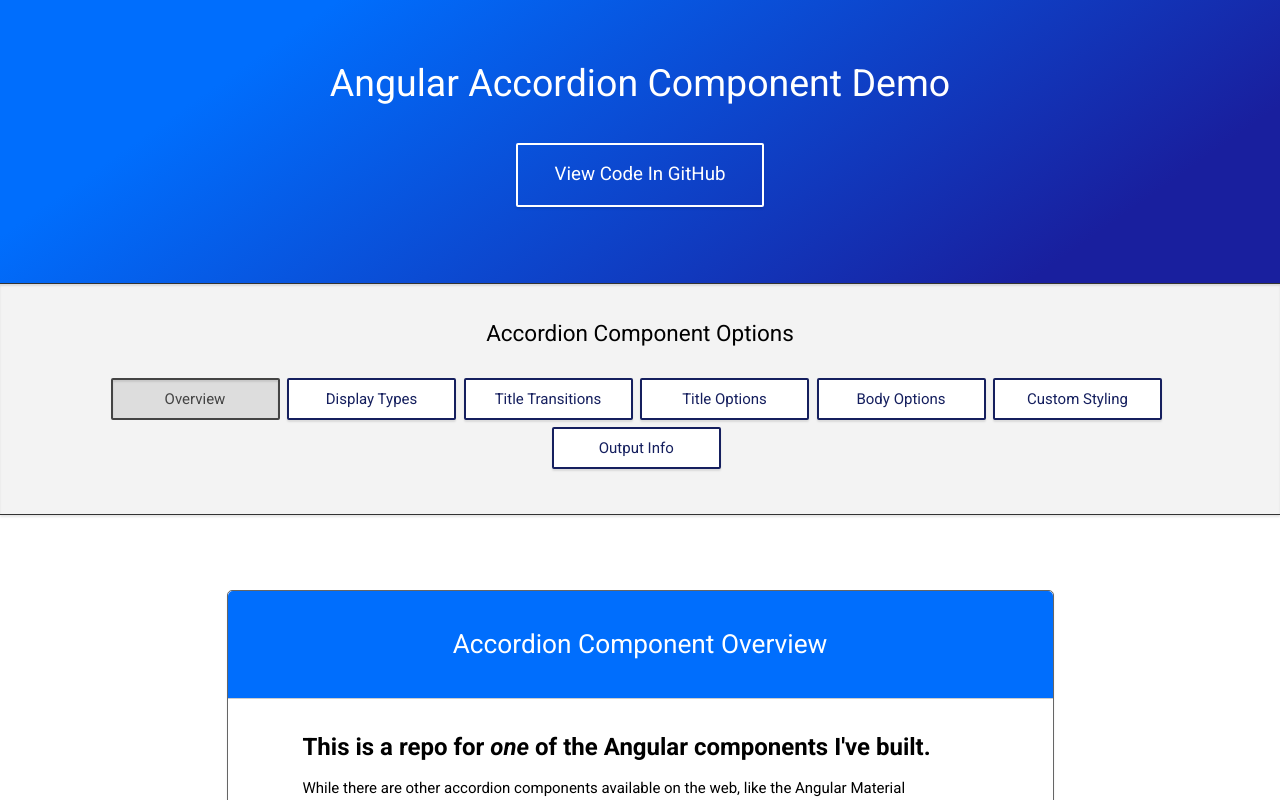
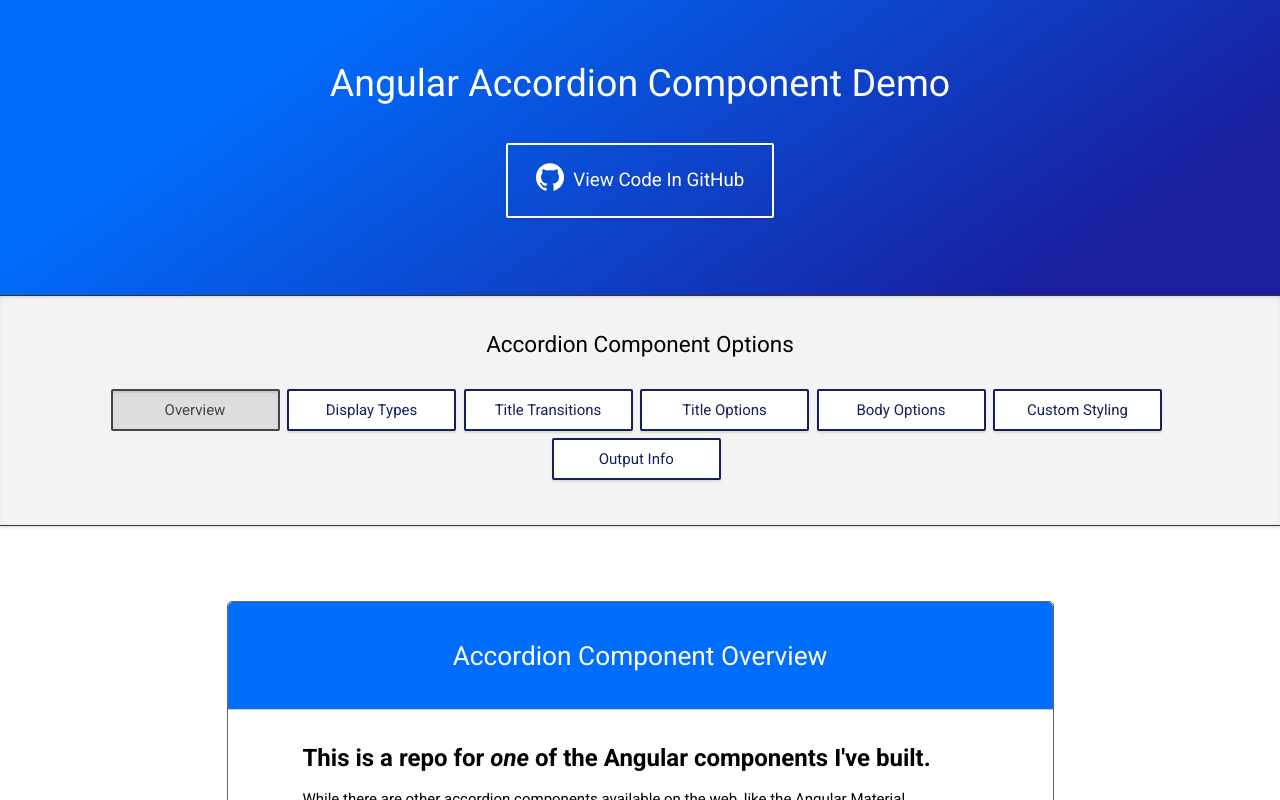
Before and after one commit to JMurkyHawk/accordion, an Angular app: page /accordion-overview in a window 1280 px wide. Shown: the top 800 px of the page. Built offline with nearby package versions, Linux system fonts and the light colour scheme.

Commit message:
Restore page head git button states, add git svg icon

```diff
--- a/src/app/app.component.html
+++ b/src/app/app.component.html
@@ -2,7 +2,10 @@
 
     <header id="pageHead">
         <h1>{{title}}</h1>
-        <a class="btn" target="_blank" href="https://github.com/JMurkyHawk/accordion/tree/master/src/app/components/j-murky-hawk-accordion">View Code In GitHub</a>
+        <a class="btn" target="_blank"
+            href="https://github.com/JMurkyHawk/accordion/tree/master/src/app/components/j-murky-hawk-accordion">
+            <jm-svg-render src="assets/images/github-icon.svg"></jm-svg-render>View Code In GitHub
+        </a>
         <button id="skipLinks" (click)="skipLinksClick($event)" #skipLinks>{{skipLinksText}}</button>
     </header>
 
--- a/src/app/app.component.scss
+++ b/src/app/app.component.scss
@@ -182,11 +182,28 @@ ul {
         font-size: 1.25em;
         margin: 0 0 2.5em 0;
 
+        display: flex;
+        flex-direction: row;
+        justify-content: center;
+
         &:focus,
         &:hover {
+            background-color: $jmDemoColor1;
             border-color: var(--white);
             margin: 0 0 2.5em 0;
         }
+
+        svg {
+            margin: 0 .5em 0 0;
+
+            height: 1.5em;
+            width: 1.5em;
+
+            .iconSvgFill {
+                fill: var(--white);
+            }
+        }
+
     }
 }
 
```
Also changed, not shown: src/assets/images/github-icon.svg (added).
